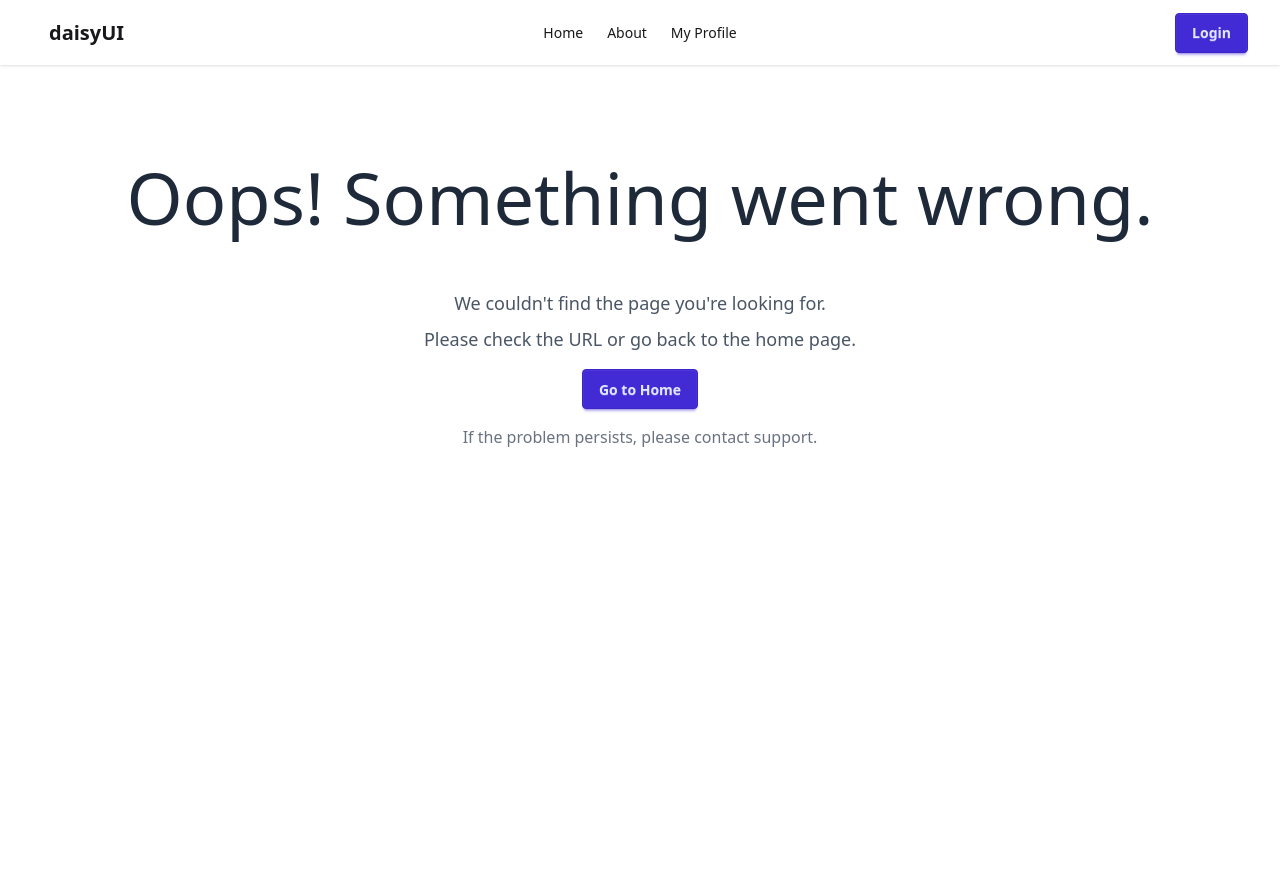
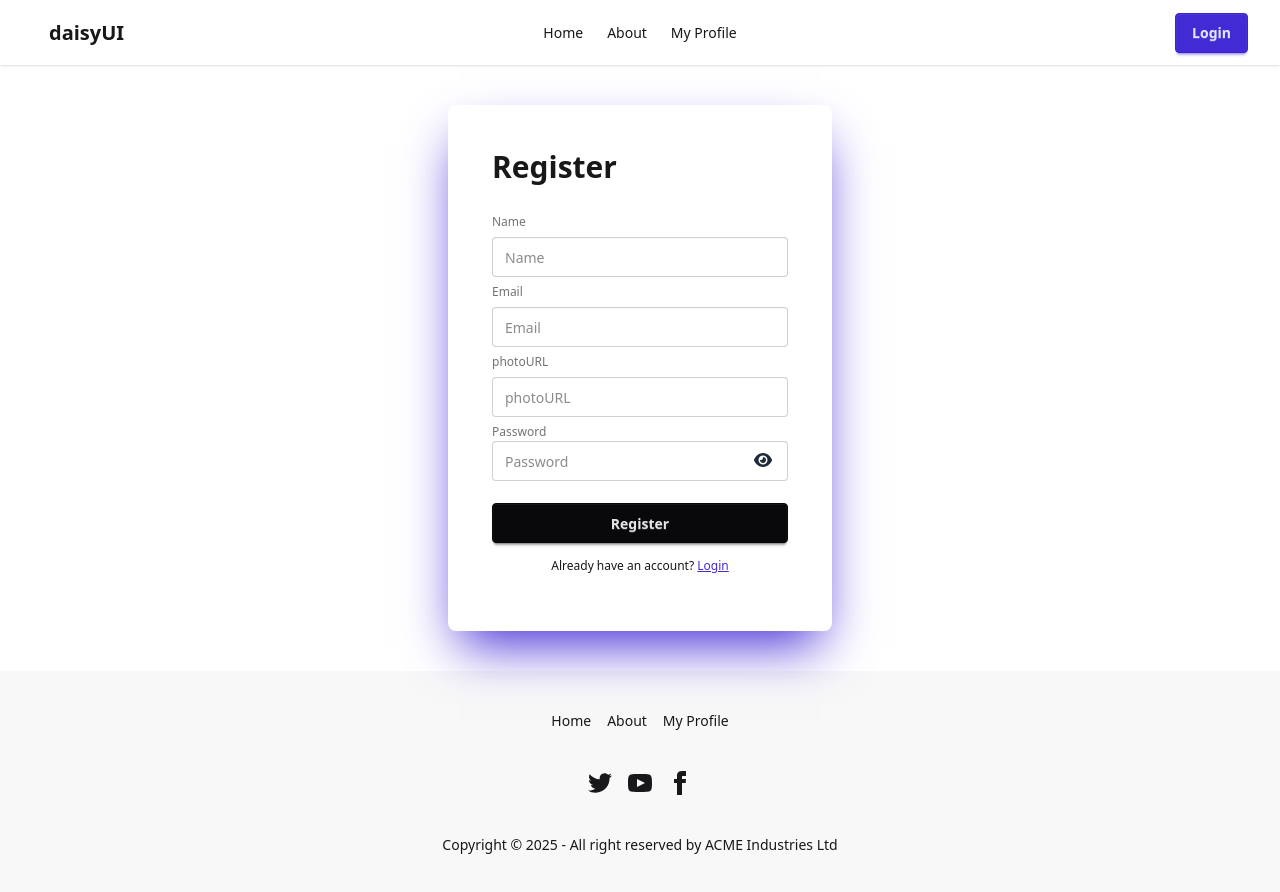
Before and after one commit to md-zeon/subscribify, a React (Vite) app: page /register in a window 1280 px wide. Shown: the top 892 px of the page. Before the commit the page ends 800 px from the top, so only its background shows below. Built offline with nearby package versions, Linux system fonts and the light colour scheme.

Commit message:
Added Registration Page

```diff
--- a/package.json
+++ b/package.json
@@ -14,6 +14,7 @@
     "daisyui": "^5.0.35",
     "react": "^19.0.0",
     "react-dom": "^19.0.0",
+    "react-icons": "^5.5.0",
     "react-router": "^7.5.3",
     "tailwindcss": "^4.1.5"
   },
--- a/src/Routes/routes.jsx
+++ b/src/Routes/routes.jsx
@@ -3,6 +3,7 @@ import MainLayout from "../Layouts/MainLayout";
 import Home from "../pages/Home";
 import ErrorPage from "../pages/ErrorPage";
 import Login from "../pages/Login";
+import Register from "../pages/Register";
 
 const router = createBrowserRouter([
 	{
@@ -17,6 +18,10 @@ const router = createBrowserRouter([
 			{
 				path: '/login',
 				Component: Login,
+			},
+			{
+				path: '/register',
+				Component: Register,
 			}
 		],
 	},
--- a/src/pages/Login.jsx
+++ b/src/pages/Login.jsx
@@ -41,7 +41,7 @@ const Login = () => {
 					>
 						Login
 					</button>
-                    <p className="text-center py-2">Don't have an account? <Link className="text-primary underline">Create an account</Link></p>
+                    <p className="text-center py-2">Don't have an account? <Link to="/register" className="text-primary underline">Create an account</Link></p>
 				</form>
 				<div className='divider divider-primary'>Or</div>
 				<div className='text-center'>
--- /dev/null
+++ b/src/pages/Register.jsx
@@ -0,0 +1,96 @@
+import React, { useState } from "react";
+import { FaEye, FaEyeSlash } from "react-icons/fa6";
+import { Link } from "react-router";
+
+const Register = () => {
+	const [isHidden, setIsHidden] = useState(true);
+	const handleRegister = (e) => {
+		e.preventDefault();
+		const form = e.target;
+		const name = form.name.value;
+		const email = form.email.value;
+		const photoURL = form.photoURL.value;
+		const password = form.password.value;
+		console.log(name, email, photoURL, password);
+	};
+	return (
+		<div className='card bg-base-100 w-full max-w-sm mx-auto shrink-0 shadow-2xl p-5 shadow-primary'>
+			<h1 className='text-3xl font-bold ps-6 mt-6'>Register</h1>
+			<div className='card-body font-medium'>
+				<form
+					onSubmit={handleRegister}
+					className='fieldset'
+				>
+					{/* Name */}
+					<label className='label'>Name</label>
+					<input
+						type='text'
+						name='name'
+						className='input'
+						placeholder='Name'
+						required
+					/>
+					{/* Email */}
+					<label className='label'>Email</label>
+					<input
+						type='email'
+						name='email'
+						className='input'
+						placeholder='Email'
+						required
+					/>
+					{/* photoURL */}
+					<label className='label'>photoURL</label>
+					<input
+						type='text'
+						name='photoURL '
+						className='input'
+						placeholder='photoURL '
+						required
+					/>
+					{/* Password */}
+					<div className='relative'>
+						<label className='label'>Password</label>
+						<input
+							type={isHidden ? "password" : "text"}
+							name='password'
+							className='input'
+							placeholder='Password'
+							required
+						/>
+						{isHidden ? (
+							<FaEye
+								className='absolute top-7 right-4 cursor-pointer text-gray-800'
+								size={18}
+								onClick={() => setIsHidden(!isHidden)}
+							/>
+						) : (
+							<FaEyeSlash
+								className='absolute top-7 right-4 cursor-pointer text-gray-800'
+								size={18}
+								onClick={() => setIsHidden(!isHidden)}
+							/>
+						)}
+					</div>
+					<button
+						type='submit'
+						className='btn btn-neutral mt-4'
+					>
+						Register
+					</button>
+					<p className='text-center py-2'>
+						Already have an account?{" "}
+						<Link
+							to='/login'
+							className='text-primary underline'
+						>
+							Login
+						</Link>
+					</p>
+				</form>
+			</div>
+		</div>
+	);
+};
+
+export default Register;
```
Also changed, not shown: 1 other file (tests, documents, lock files or other folders).
